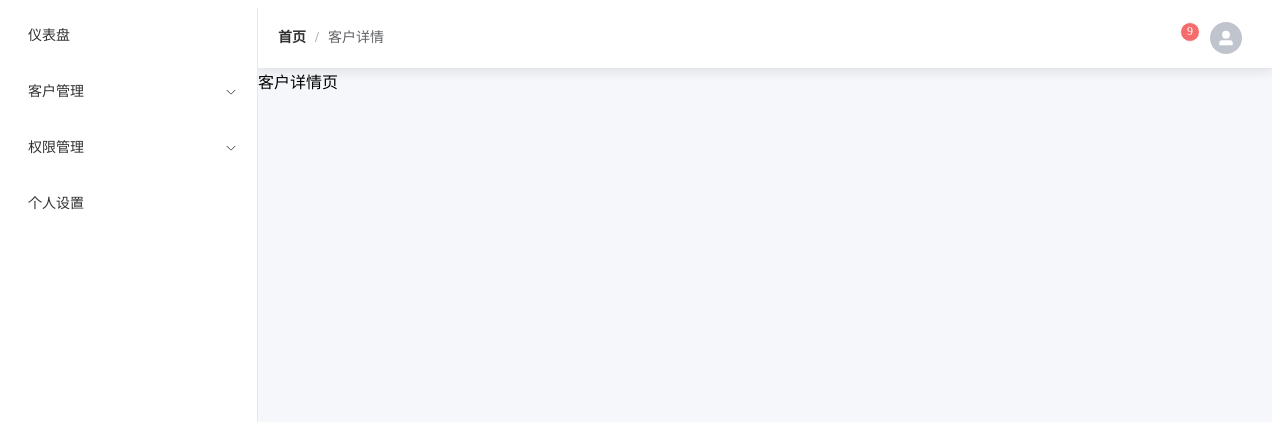
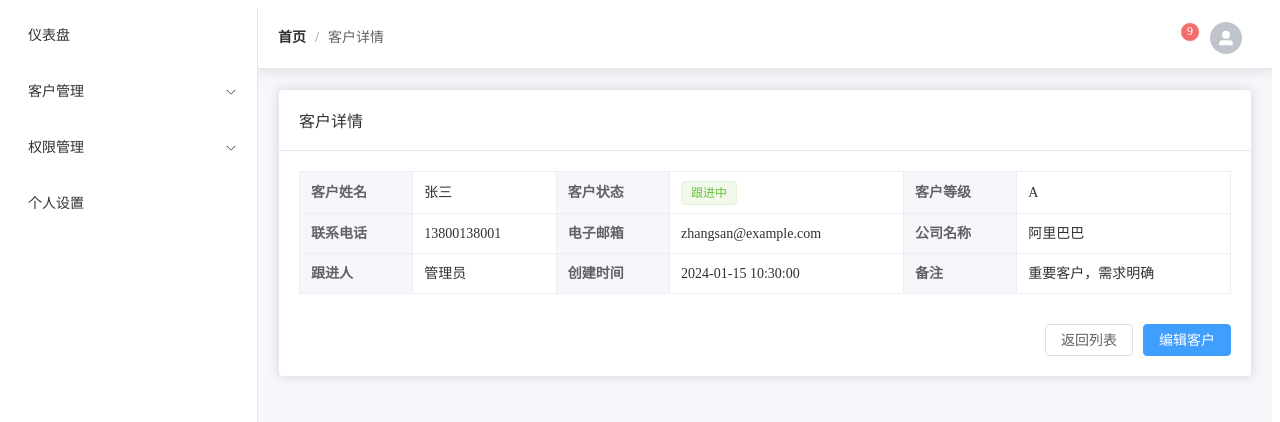
Before and after one commit to lanxiaole/CRM, a Vue app: page /customers/1 in a window 1280 px wide. Shown: the top 422 px of the page. Built offline with nearby package versions, Linux system fonts and the light colour scheme; data requests are answered from the project's data file; sample sign-in values are in the browser's storage.

Commit message:
用户详情页面CustomerDetailView

```diff
--- a/src/api/customer.js
+++ b/src/api/customer.js
@@ -48,10 +48,19 @@ export const getStatusListApi = () => {
   })
 }
 
+// 获取客户详情
+export const getCustomerDetailApi = (id) => {
+  return request({
+    url: `/customers/${id}`,
+    method: 'get',
+  })
+}
+
 export default {
   getCustomerListApi,
   addCustomerApi,
   updateCustomerApi,
   deleteCustomerApi,
   getStatusListApi,
+  getCustomerDetailApi,
 }
--- a/src/views/CustomerDetailView.vue
+++ b/src/views/CustomerDetailView.vue
@@ -1,7 +1,138 @@
-<script setup></script>
+<script setup>
+import { ref, onMounted } from 'vue'
+import { useRoute, useRouter } from 'vue-router'
+import { getCustomerDetailApi } from '../api/customer'
+import { ElMessage } from 'element-plus'
+
+const route = useRoute()
+const router = useRouter()
+
+// 响应式数据
+const customerInfo = ref({})
+const loading = ref(false)
+
+// 获取客户详情
+const fetchCustomerDetail = async () => {
+  const id = route.params.id
+  if (!id) {
+    ElMessage.error('客户ID不存在')
+    router.push('/customers')
+    return
+  }
+
+  loading.value = true
+  try {
+    customerInfo.value = await getCustomerDetailApi(id)
+  } catch (error) {
+    ElMessage.error('获取客户详情失败')
+    console.error(error)
+    router.push('/customers')
+  } finally {
+    loading.value = false
+  }
+}
+
+// 编辑客户
+const handleEdit = () => {
+  router.push({
+    path: '/customers/form',
+    query: { id: route.params.id }
+  })
+}
+
+// 返回列表
+const handleBack = () => {
+  router.push('/customers')
+}
+
+// 页面加载时获取数据
+onMounted(() => {
+  fetchCustomerDetail()
+})
+</script>
 
 <template>
-  <div class="customer-detail-view">客户详情页</div>
+  <div class="customer-detail-container">
+    <!-- 客户详情卡片 -->
+    <el-card class="customer-detail-card" :loading="loading">
+      <template #header>
+        <div class="card-header">
+          <span>客户详情</span>
+        </div>
+      </template>
+
+      <!-- 客户信息 -->
+      <el-descriptions :column="3" border>
+        <el-descriptions-item label="客户姓名" span="1">
+          {{ customerInfo.name || '-' }}
+        </el-descriptions-item>
+        <el-descriptions-item label="客户状态" span="1">
+          <el-tag
+            :type="customerInfo.status === 'following' ? 'success' :
+                  customerInfo.status === 'success' ? 'primary' :
+                  customerInfo.status === 'lost' ? 'danger' : 'info'"
+          >
+            {{ customerInfo.status === 'following' ? '跟进中' :
+               customerInfo.status === 'success' ? '已成交' :
+               customerInfo.status === 'lost' ? '已流失' : customerInfo.status }}
+          </el-tag>
+        </el-descriptions-item>
+        <el-descriptions-item label="客户等级" span="1">
+          {{ customerInfo.level || '-' }}
+        </el-descriptions-item>
+
+        <el-descriptions-item label="联系电话" span="1">
+          {{ customerInfo.phone || '-' }}
+        </el-descriptions-item>
+        <el-descriptions-item label="电子邮箱" span="1">
+          {{ customerInfo.email || '-' }}
+        </el-descriptions-item>
+        <el-descriptions-item label="公司名称" span="1">
+          {{ customerInfo.company || '-' }}
+        </el-descriptions-item>
+
+        <el-descriptions-item label="跟进人" span="1">
+          {{ customerInfo.followUser || '-' }}
+        </el-descriptions-item>
+        <el-descriptions-item label="创建时间" span="1">
+          {{ customerInfo.createTime || '-' }}
+        </el-descriptions-item>
+        <el-descriptions-item label="备注" span="3">
+          {{ customerInfo.remark || '-' }}
+        </el-descriptions-item>
+      </el-descriptions>
+
+      <!-- 操作按钮 -->
+      <div class="action-buttons">
+        <el-button @click="handleBack">返回列表</el-button>
+        <el-button type="primary" @click="handleEdit">编辑客户</el-button>
+      </div>
+    </el-card>
+  </div>
 </template>
 
-<style scoped></style>
+<style scoped>
+.customer-detail-container {
+  padding: 20px;
+}
+
+.customer-detail-card {
+  max-width: 1000px;
+  margin: 0 auto;
+}
+
+.card-header {
+  display: flex;
+  justify-content: space-between;
+  align-items: center;
+}
+
+.action-buttons {
+  margin-top: 30px;
+  text-align: right;
+}
+
+.action-buttons .el-button {
+  margin-left: 10px;
+}
+</style>
```
